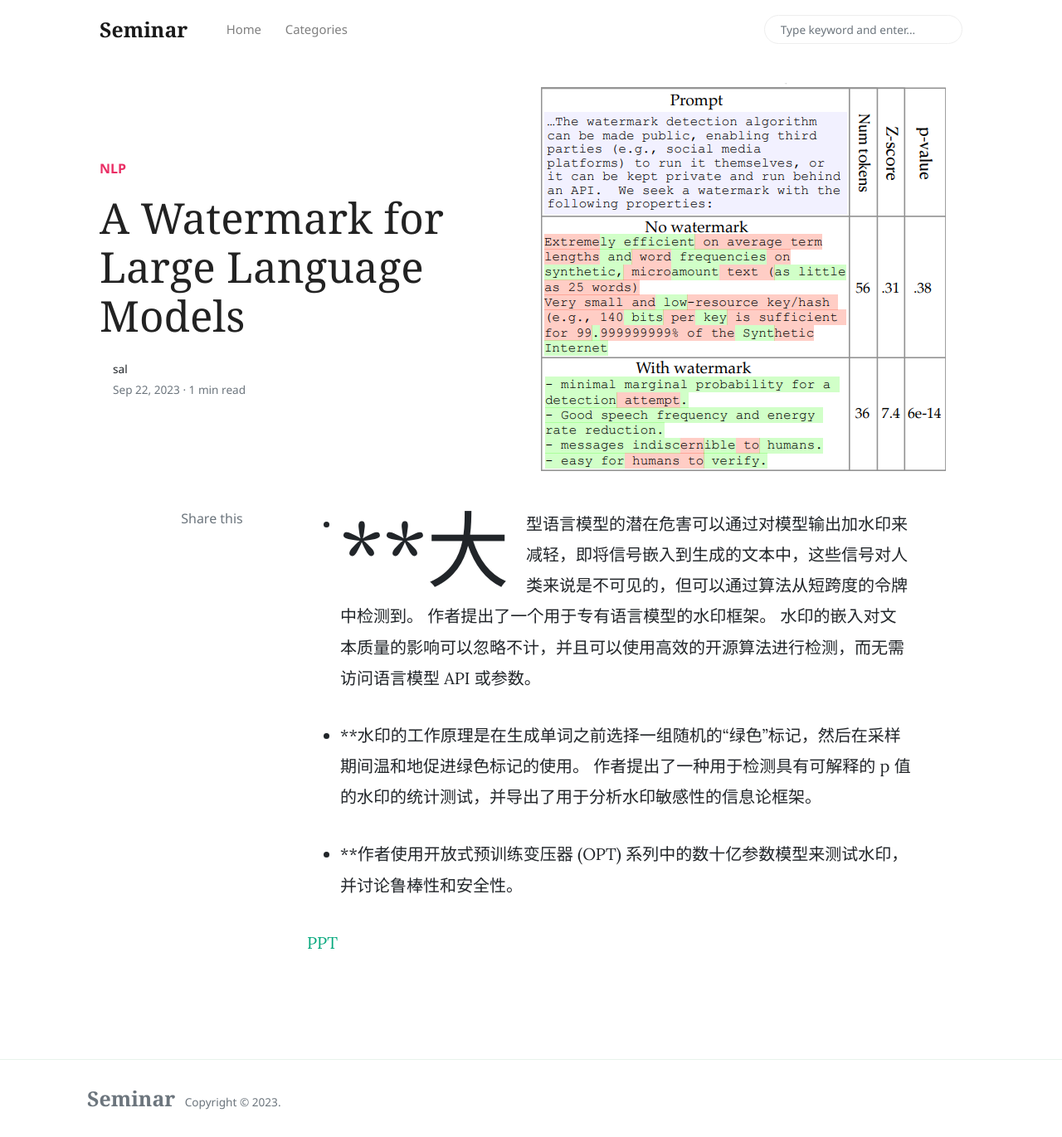
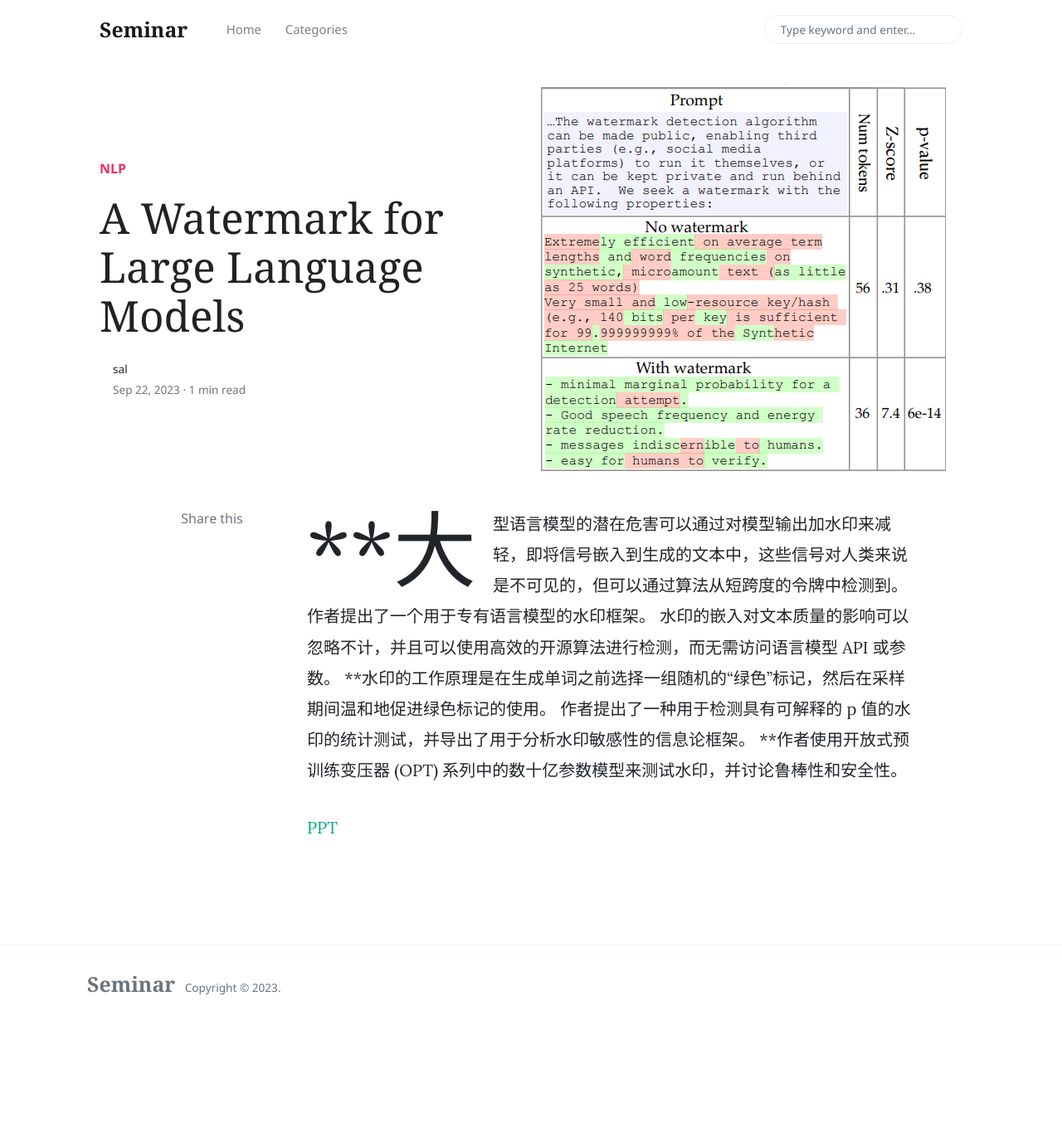
Before and after one commit to biya0105/biya0105.github.io, a Jekyll site: the page built from _posts/2023-09-22-A Watermark for Large Language Models.md, in a window 1280 px wide and 1371 px high. Shown: the whole window at 83% size. Built offline with Jekyll 4.4.1, drawn with Linux system fonts in a browser that asks for light colours; nearby versions of some CDN libraries; comment, search, counter and statistics services are not loaded.

```diff
--- a/_posts/2023-09-22-A Watermark for Large Language Models.md
+++ b/_posts/2023-09-22-A Watermark for Large Language Models.md
@@ -5,12 +5,9 @@
     categories: [NLP]
     image: assets/images/zongwei20231016.jpg
 ---
-
-- **大型语言模型的潜在危害可以通过对模型输出加水印来减轻，即将信号嵌入到生成的文本中，这些信号对人类来说是不可见的，但可以通过算法从短跨度的令牌中检测到。 作者提出了一个用于专有语言模型的水印框架。 水印的嵌入对文本质量的影响可以忽略不计，并且可以使用高效的开源算法进行检测，而无需访问语言模型 API 或参数。
-
-- **水印的工作原理是在生成单词之前选择一组随机的“绿色”标记，然后在采样期间温和地促进绿色标记的使用。 作者提出了一种用于检测具有可解释的 p 值的水印的统计测试，并导出了用于分析水印敏感性的信息论框架。
-
-- **作者使用开放式预训练变压器 (OPT) 系列中的数十亿参数模型来测试水印，并讨论鲁棒性和安全性。
+**大型语言模型的潜在危害可以通过对模型输出加水印来减轻，即将信号嵌入到生成的文本中，这些信号对人类来说是不可见的，但可以通过算法从短跨度的令牌中检测到。 作者提出了一个用于专有语言模型的水印框架。 水印的嵌入对文本质量的影响可以忽略不计，并且可以使用高效的开源算法进行检测，而无需访问语言模型 API 或参数。
+**水印的工作原理是在生成单词之前选择一组随机的“绿色”标记，然后在采样期间温和地促进绿色标记的使用。 作者提出了一种用于检测具有可解释的 p 值的水印的统计测试，并导出了用于分析水印敏感性的信息论框架。
+**作者使用开放式预训练变压器 (OPT) 系列中的数十亿参数模型来测试水印，并讨论鲁棒性和安全性。
 
 
 [PPT](https://github.com/DMML-CQU/DMML-CQU.github.io/blob/main/assets/ppt/A%20Watermark%20for%20Large%20Language%20Models.pptx)
```
